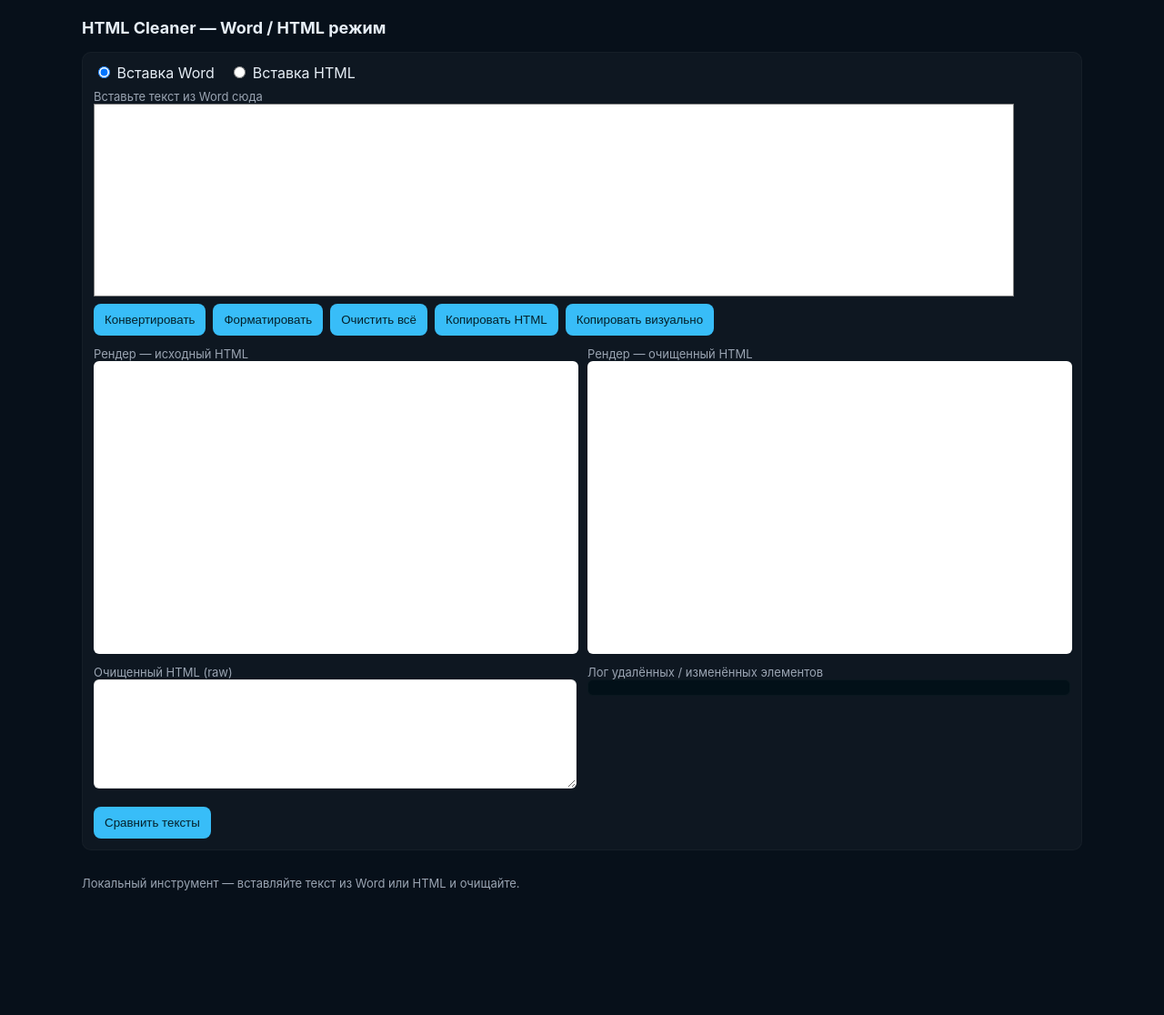
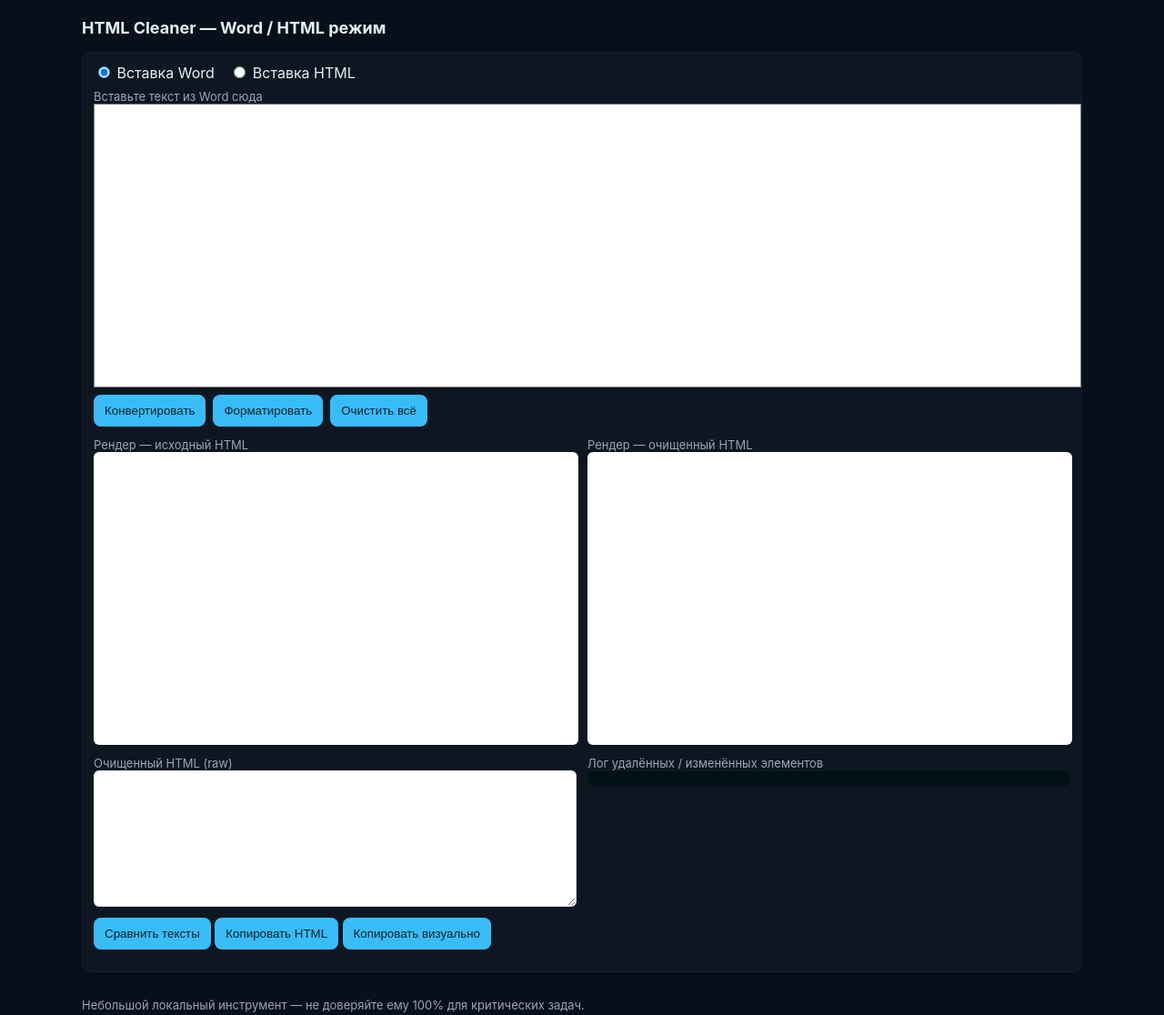
Before and after one commit to ReactiveTurtle/HtmlCleaner, a plain HTML site: page index.html in a window 1280 px wide. Shown: the whole page at 91% size. Before the commit the page ends 999 px from the top, so only its background shows below. Drawn offline with nearby package versions, Linux system fonts and the light colour scheme.

Commit message:
Add files via upload

```diff
--- a/index.html
+++ b/index.html
@@ -1,8 +1,8 @@
 <html lang="ru">
 	<head>
-<meta charset="utf-8">
-<meta name="viewport" content="width=device-width,initial-scale=1">
-<link rel="icon" type="image/svg+xml" href="icon.svg">
+		<meta charset="utf-8" />
+		<meta name="viewport" content="width=device-width,initial-scale=1" />
+		<link rel="icon" type="image/svg+xml" href="icon.svg" />
 		<title>HTML Cleaner — Word / HTML режим</title>
 		<script src="https://cdn.jsdelivr.net/npm/diff@5.2.0/dist/diff.min.js"></script>
 		<style>
@@ -11,14 +11,26 @@ body{font-family:Inter,Segoe UI,Roboto,Arial;color:#e6eef6;background:#07101a;ma
 			header{display:flex;align-items:center;gap:12px;}
 			h1{margin:0;font-size:18px;}
 			.panel{background:rgba(255,255,255,0.03);border:1px solid rgba(255,255,255,0.03);padding:12px;border-radius:10px;}
-textarea{width:100%;min-height:120px;background:white;color:black;border:1px solid rgba(0,0,0,0.1);padding:10px;border-radius:6px;font-family:monospace;font-size:13px;resize:vertical;}
+			textarea{width:100%;min-height:150px;;background:white;color:black;border:1px solid rgba(0,0,0,0.1);padding:10px;border-radius:6px;font-family:monospace;font-size:13px;resize:vertical;}
 			.row{display:grid;grid-template-columns:1fr 1fr;gap:12px;}
 			.btn{background:#38bdf8;border:none;color:#04202a;padding:10px 12px;border-radius:8px;cursor:pointer;}
 			.controls{display:flex;gap:8px;align-items:center;flex-wrap:wrap;margin-top:8px;}
 			iframe{width:100%;height:320px;border:1px solid rgba(255,255,255,0.04);border-radius:6px;background:white;}
 			.log{max-height:120px;overflow:auto;background:#021018;padding:8px;border-radius:6px;border:1px solid rgba(255,255,255,0.03);font-size:13px;color:#9aa4b2;}
 			footer{font-size:13px;color:#9aa4b2;margin-top:12px;}
-#pasteDiv{border:1px solid gray; min-height:200px; max-height:400px; padding:5px; background:white; color:black; overflow-y:auto; overflow-x:hidden; max-width: 1000px}
+			#pasteDiv{
+				border:1px solid gray;
+				background:white;
+				color:black;
+				overflow-y:auto;
+				overflow-x:hidden;
+				width: 100%
+			}
+			#pasteDiv, #inputHtml {
+				min-height:300px;
+				max-height:300px;
+				padding:5px;
+			}
 			.mode-switch{margin-bottom:8px;}
 			.hidden{display:none;}
 			@media(max-width:900px){.row{grid-template-columns:1fr;}}
@@ -47,13 +59,13 @@ footer{font-size:13px;color:#9aa4b2;margin-top:12px;}
 
 			<div class="panel">
 				<div class="mode-switch">
-<label><input type="radio" name="mode" value="word" checked> Вставка Word</label>
-<label style="margin-left:12px;"><input type="radio" name="mode" value="html"> Вставка HTML</label>
+					<label><input type="radio" name="mode" value="word" checked /> Вставка Word</label>
+					<label style="margin-left:12px;"><input type="radio" name="mode" value="html" /> Вставка HTML</label>
 				</div>
 
 				<div id="wordMode">
 					<label style="font-size:13px;color:#9aa4b2">Вставьте текст из Word сюда</label>
-<div id="pasteDiv" contentEditable="true"></div>
+					<div id="pasteDiv" contenteditable="true"></div>
 				</div>
 
 				<div id="htmlMode" class="hidden">
@@ -65,8 +77,6 @@ footer{font-size:13px;color:#9aa4b2;margin-top:12px;}
 					<button id="cleanBtn" class="btn">Конвертировать</button>
 					<button id="prettyBtn" class="btn">Форматировать</button>
 					<button id="resetBtn" class="btn">Очистить всё</button>
-<button id="copyHtmlBtn" class="btn">Копировать HTML</button>
-<button id="copyVisualBtn" class="btn">Копировать визуально</button>
 				</div>
 
 				<div style="margin-top:12px" class="row">
@@ -92,10 +102,14 @@ footer{font-size:13px;color:#9aa4b2;margin-top:12px;}
 				</div>
 
 				<div style="margin-top:12px" class="row">
-<div class="controls">
-  <button id="compareBtn" class="btn">Сравнить тексты</button>
+					<div>
+						<button id="compareBtn" class="btn" title="Показать различия между исходным и очищенным HTML">Сравнить тексты</button>
+						<button id="copyHtmlBtn" class="btn" style="margin-left: auto">Копировать HTML</button>
+						<button id="copyVisualBtn" class="btn">Копировать визуально</button>
+					</div>
 				</div>
 
+				<div style="margin-top:12px" class="row">
 					<div id="diffResult" class="log hidden">
 						<h3>Результат сравнения:</h3>
 						<pre id="diffOutput"></pre>
@@ -103,7 +117,7 @@ footer{font-size:13px;color:#9aa4b2;margin-top:12px;}
 				</div>
 			</div>
 
-<footer>Локальный инструмент — вставляйте текст из Word или HTML и очищайте.</footer>
+			<footer>Небольшой локальный инструмент — не доверяйте ему 100% для критических задач.</footer>
 		</div>
 
 		<script>
@@ -214,6 +228,7 @@ cleanBtn.addEventListener('click',()=>{
 			  const cleaned=sanitizeHtml(src);
 			  cleanHtmlEl.value=cleaned;
 			  setCleanRender(cleaned);
+			  compareBtn.click();
 			});
 
 			prettyBtn.addEventListener('click',()=>{
@@ -297,7 +312,6 @@ compareBtn.addEventListener('click', () => {
 			  diffOutput.innerHTML = diffHtml || "<i>Отличий не найдено</i>";
 			  diffResult.classList.remove('hidden');
 			});
-
 		</script>
 	</body>
 </html>
```
Also changed, not shown: icon.svg. Lines whose indentation alone changed are shown as unchanged.
